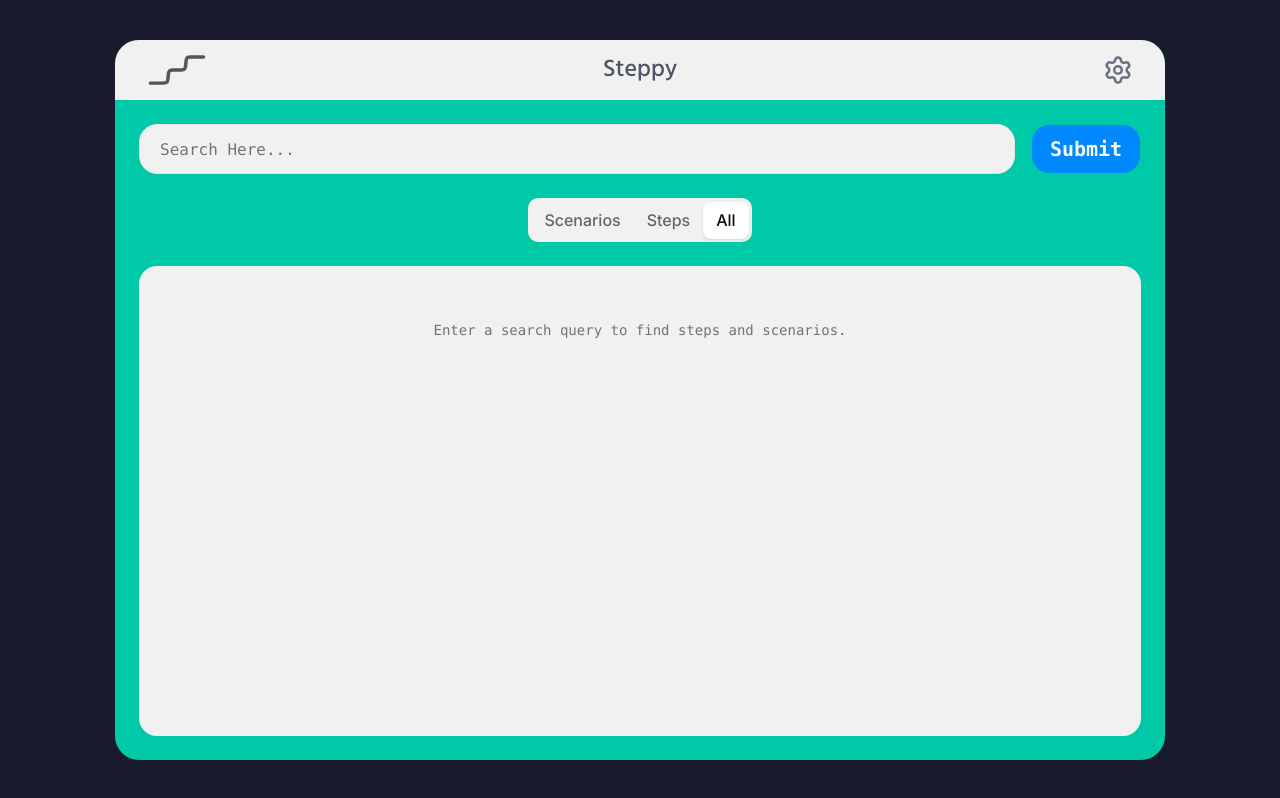
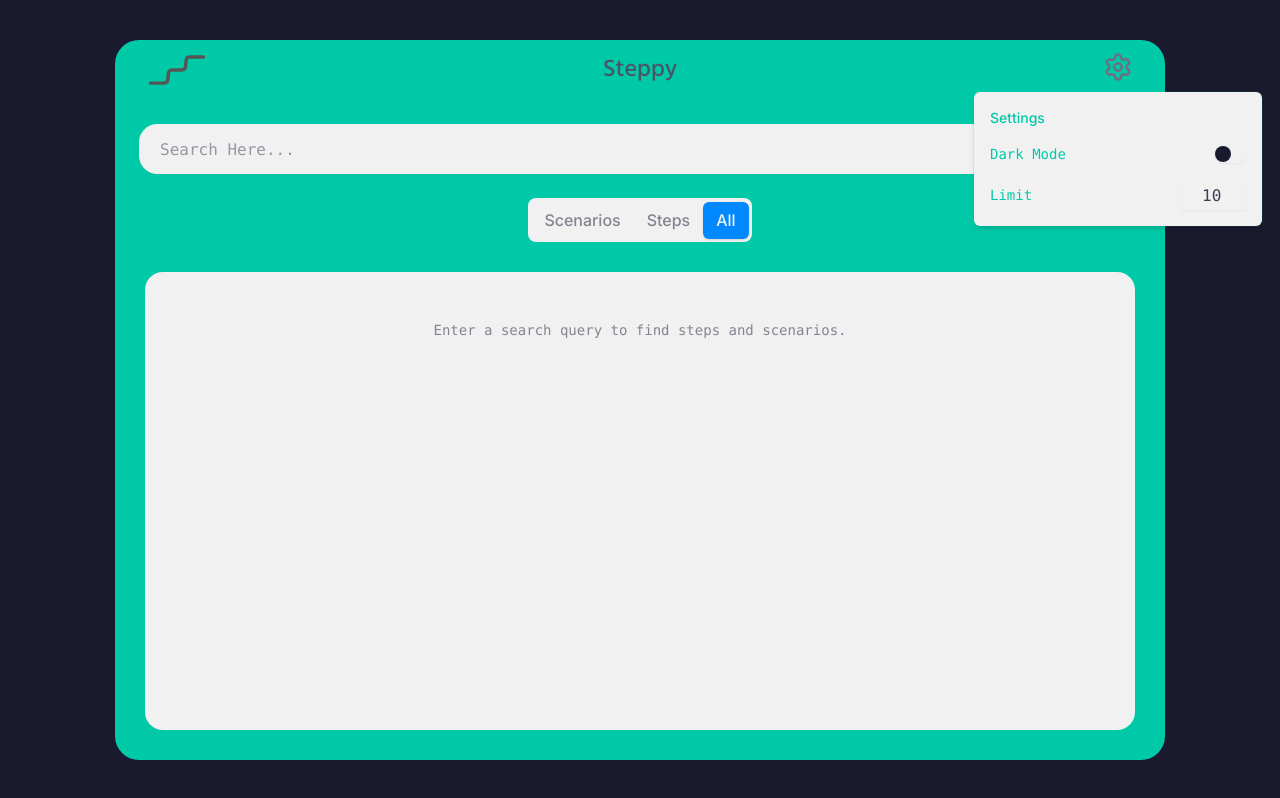
Before and after one commit to dev-roshan06/steppy-web-app, a Next.js app in the folder steppy-web/: page / in a window 1280 px wide. Both pictures are taken after a click on the button 1118 px from the left and 70 px from the top of the page. Built offline with nearby package versions, Linux system fonts and the light colour scheme.

Commit message:
darkmode and popover.tsx

```diff
--- a/steppy-web/src/app/globals.css
+++ b/steppy-web/src/app/globals.css
@@ -2,131 +2,119 @@
 @import "tw-animate-css";
 @import "shadcn/tailwind.css";
 
+/* ============================================================================
+   Dark Mode Variant
+   ========================================================================== */
 @custom-variant dark (&:is(.dark *));
 
+/* ============================================================================
+   Tailwind Theme Configuration
+   ========================================================================== */
 @theme inline {
-  --color-steppy-bg: #1a1a2e;
-  --color-steppy-teal: #00c9a7;
-  --color-steppy-blue: #0088ff;
-  --color-steppy-panel: #f1f1f2;
-  --color-background: var(--background);
-  --color-foreground: var(--foreground);
+    /* Semantic Colors */
+    --color-background: var(--bg-value);
+    --color-foreground: var(--fg-value);
+    --color-button: var(--btn-value);
+    --color-button-text: var(--btn-text-value);
+    --color-text: var(--text-value);
+    --color-input-text: var(--input-text-value);
+
+    /* UI Elements */
+    --color-popover: var(--popover-value);
+    --color-primary-foreground: var(--primary-foreground-value);
+    --color-input: var(--input-value);
+    --color-scroll-area: var(--scroll-area-value);
+    --color-tab-list: var(--tab-list-value);
+    --color-tab-list-text: var(--tab-list-text-value);
+    --color-tab: var(--tab-value);
+    --color-tab-text: var(--tab-text-value);
+
+    /* Base Design Tokens */
+    --color-ring: var(--ring);
+    --color-border: var(--border);
+
+    /* Typography */
     --font-sans: var(--font-sans);
     --font-heading: var(--font-sans);
-  --color-sidebar-ring: var(--sidebar-ring);
-  --color-sidebar-border: var(--sidebar-border);
-  --color-sidebar-accent-foreground: var(--sidebar-accent-foreground);
-  --color-sidebar-accent: var(--sidebar-accent);
-  --color-sidebar-primary-foreground: var(--sidebar-primary-foreground);
-  --color-sidebar-primary: var(--sidebar-primary);
-  --color-sidebar-foreground: var(--sidebar-foreground);
-  --color-sidebar: var(--sidebar);
-  --color-chart-5: var(--chart-5);
-  --color-chart-4: var(--chart-4);
-  --color-chart-3: var(--chart-3);
-  --color-chart-2: var(--chart-2);
-  --color-chart-1: var(--chart-1);
-  --color-ring: var(--ring);
-  --color-input: var(--input);
-  --color-border: var(--border);
-  --color-destructive: var(--destructive);
-  --color-accent-foreground: var(--accent-foreground);
-  --color-accent: var(--accent);
-  --color-muted-foreground: var(--muted-foreground);
-  --color-muted: var(--muted);
-  --color-secondary-foreground: var(--secondary-foreground);
-  --color-secondary: var(--secondary);
-  --color-primary-foreground: var(--primary-foreground);
-  --color-primary: var(--primary);
-  --color-popover-foreground: var(--popover-foreground);
-  --color-popover: var(--popover);
-  --color-card-foreground: var(--card-foreground);
-  --color-card: var(--card);
-  --radius-sm: calc(var(--radius) * 0.6);
-  --radius-md: calc(var(--radius) * 0.8);
-  --radius-lg: var(--radius);
-  --radius-xl: calc(var(--radius) * 1.4);
-  --radius-2xl: calc(var(--radius) * 1.8);
-  --radius-3xl: calc(var(--radius) * 2.2);
-  --radius-4xl: calc(var(--radius) * 2.6);
 }
 
+/* ============================================================================
+   Light Mode (Root / Default)
+   ========================================================================== */
 :root {
+    /* Base Brand Colors */
+    --color-light-screen: #1a1a2e;
+    --color-light-teal: #00c9a7;
+    --color-light-blue: #0088ff;
+    --color-light-text: #f1f1f2;
+    --color-dark-text: #3B3E4F;
+
+    /* Semantic Color Values (Light Mode) */
+    --bg-value: var(--color-light-screen);
+    --fg-value: var(--color-light-teal);
+    --btn-value: var(--color-light-blue);
+    --btn-text-value: #f1f1f2;
+    --text-value: var(--color-dark-text);
+    --input-text-value: var(--color-dark-text);
+    --popover-value: var(--color-light-text);
+    --primary-foreground-value: var(--color-light-text);
+    --input-value: var(--color-light-text);
+    --scroll-area-value: var(--color-light-text);
+    --tab-list-value: var(--color-light-text);
+    --tab-value: var(--color-light-blue);
+    --tab-list-text-value: var(--color-dark-text);
+    --tab-text-value: var(--color-light-text);
+
+    /* Design Tokens (oklch format for contrast/accessibility) */
     --background: oklch(1 0 0);
     --foreground: oklch(0.145 0 0);
-  --card: oklch(1 0 0);
-  --card-foreground: oklch(0.145 0 0);
-  --popover: oklch(1 0 0);
-  --popover-foreground: oklch(0.145 0 0);
-  --primary: oklch(0.205 0 0);
-  --primary-foreground: oklch(0.985 0 0);
-  --secondary: oklch(0.97 0 0);
-  --secondary-foreground: oklch(0.205 0 0);
-  --muted: oklch(0.97 0 0);
-  --muted-foreground: oklch(0.556 0 0);
-  --accent: oklch(0.97 0 0);
-  --accent-foreground: oklch(0.205 0 0);
-  --destructive: oklch(0.577 0.245 27.325);
+    --ring: oklch(0.708 0 0);
     --border: oklch(0.922 0 0);
-  --input: oklch(0.922 0 0);
-  --ring: oklch(0.708 0 0);
-  --chart-1: oklch(0.87 0 0);
-  --chart-2: oklch(0.556 0 0);
-  --chart-3: oklch(0.439 0 0);
-  --chart-4: oklch(0.371 0 0);
-  --chart-5: oklch(0.269 0 0);
-  --radius: 0.625rem;
-  --sidebar: oklch(0.985 0 0);
-  --sidebar-foreground: oklch(0.145 0 0);
-  --sidebar-primary: oklch(0.205 0 0);
-  --sidebar-primary-foreground: oklch(0.985 0 0);
-  --sidebar-accent: oklch(0.97 0 0);
-  --sidebar-accent-foreground: oklch(0.205 0 0);
-  --sidebar-border: oklch(0.922 0 0);
-  --sidebar-ring: oklch(0.708 0 0);
 }
 
+/* ============================================================================
+   Dark Mode
+   ========================================================================== */
 .dark {
-  --background: oklch(0.145 0 0);
-  --foreground: oklch(0.985 0 0);
-  --card: oklch(0.205 0 0);
-  --card-foreground: oklch(0.985 0 0);
-  --popover: oklch(0.205 0 0);
-  --popover-foreground: oklch(0.985 0 0);
-  --primary: oklch(0.922 0 0);
-  --primary-foreground: oklch(0.205 0 0);
-  --secondary: oklch(0.269 0 0);
-  --secondary-foreground: oklch(0.985 0 0);
-  --muted: oklch(0.269 0 0);
-  --muted-foreground: oklch(0.708 0 0);
-  --accent: oklch(0.269 0 0);
-  --accent-foreground: oklch(0.985 0 0);
-  --destructive: oklch(0.704 0.191 22.216);
+    /* Dark Brand Colors */
+    --color-dark-screen: #1a1a2e;
+    --color-dark-bg: #44475A;
+    --color-dark-purple: #bd93f9;
+
+    /* Semantic Color Values (Dark Mode) */
+    --bg-value: var(--color-dark-screen);
+    --fg-value: var(--color-dark-bg);
+    --btn-value: var(--color-dark-purple);
+    --btn-text-value: #f1f1f2;
+    --text-value: var(--color-light-text);
+    --input-text-value: var(--color-light-text);
+    --popover-value: var(--color-dark-text);
+    --primary-foreground-value: var(--color-dark-text);
+    --input-value: var(--color-light-text);
+    --scroll-area-value: var(--color-dark-text);
+    --tab-list-value: var(--color-light-text);
+    --tab-value: var(--color-dark-purple);
+    --tab-list-text-value: var(--color-dark-text);
+    --tab-text-value: var(--color-light-text);
+
+
+    /* Design Tokens (oklch - dark mode adjustments) */
+    --ring: oklch(0.556 0 0);
     --border: oklch(1 0 0 / 10%);
-  --input: oklch(1 0 0 / 15%);
-  --ring: oklch(0.556 0 0);
-  --chart-1: oklch(0.87 0 0);
-  --chart-2: oklch(0.556 0 0);
-  --chart-3: oklch(0.439 0 0);
-  --chart-4: oklch(0.371 0 0);
-  --chart-5: oklch(0.269 0 0);
-  --sidebar: oklch(0.205 0 0);
-  --sidebar-foreground: oklch(0.985 0 0);
-  --sidebar-primary: oklch(0.488 0.243 264.376);
-  --sidebar-primary-foreground: oklch(0.985 0 0);
-  --sidebar-accent: oklch(0.269 0 0);
-  --sidebar-accent-foreground: oklch(0.985 0 0);
-  --sidebar-border: oklch(1 0 0 / 10%);
-  --sidebar-ring: oklch(0.556 0 0);
 }
 
+/* ============================================================================
+   Base Styles
+   ========================================================================== */
 @layer base {
     * {
         @apply border-border outline-ring/50;
     }
+
     body {
         @apply bg-background text-foreground;
     }
+
     html {
         @apply font-sans;
     }
--- a/steppy-web/src/app/page.tsx
+++ b/steppy-web/src/app/page.tsx
@@ -58,7 +58,7 @@ export default function Home() {
     })();
 
     return (
-        <div className="flex justify-center items-center w-screen h-screen bg-steppy-bg">
+        <div className="flex justify-center items-center w-screen h-screen bg-background">
             <Screen>
                 <Header />
                 <div className="flex flex-col justify-center w-full px-[24px] gap-6">
@@ -76,15 +76,15 @@ export default function Home() {
                     <Toggle value={activeTab} onValueChange={v => setActiveTab(v as TabValue)} />
                 </div>
                 <div className="flex-1 min-h-0 w-full h-full px-[24px] pb-[24px]">
-                    <ScrollArea className="h-full w-full rounded-[18px] bg-steppy-panel p-1.5">
+                    <ScrollArea className="h-full w-full rounded-[18px] p-1.5">
                         <div className="flex flex-col gap-3 p-4">
                             {!results && !isLoading && (
-                                <p className="text-sm text-muted-foreground text-center py-8" style={{ fontFamily: "Monaco, Menlo, monospace" }}>
+                                <p className="text-sm text-text/60 text-center py-8" style={{ fontFamily: "Monaco, Menlo, monospace" }}>
                                     Enter a search query to find steps and scenarios.
                                 </p>
                             )}
                             {results && visibleResults.length === 0 && (
-                                <p className="text-sm text-muted-foreground text-center py-8" style={{ fontFamily: "Monaco, Menlo, monospace" }}>
+                                <p className="text-sm text-text/60 text-center py-8" style={{ fontFamily: "Monaco, Menlo, monospace" }}>
                                     No results found.
                                 </p>
                             )}
--- a/steppy-web/src/components/ui/button.tsx
+++ b/steppy-web/src/components/ui/button.tsx
@@ -10,7 +10,7 @@ const buttonVariants = cva(
   {
     variants: {
       variant: {
-        default: "[font-family:Monaco,Menlo,monospace] bg-steppy-blue text-xl text-primary-foreground hover:bg-steppy-blue/80"
+        default: "[font-family:Monaco,Menlo,monospace] text-xl text-button-text bg-button"
       },
       size: {
         default: "h-[50px] w-[110px] rounded-[18px]"
--- a/steppy-web/src/components/ui/header.tsx
+++ b/steppy-web/src/components/ui/header.tsx
@@ -1,19 +1,58 @@
+"use client"
+
 import Image from "next/image"
 import logo from "@/assets/steppy-logo.svg"
 import { Settings } from "lucide-react"
+import { useState } from "react"
+import {PopoverTrigger, Popover, PopoverTitle, PopoverContent} from "@/components/ui/popover";
+import {Switch} from "@/components/ui/switch";
+import {Input} from "@/components/ui/input";
 
 export function Header() {
+    const [darkMode, setDarkMode] = useState(false)
+    const [limit, setLimit] = useState(10)
+
+    function handleDarkMode(checked: boolean) {
+        setDarkMode(checked)
+        document.documentElement.classList.toggle("dark", checked)
+    }
+
+    function handleLimitChange(e: React.ChangeEvent<HTMLInputElement>) {
+        const val = parseInt(e.target.value)
+        if (!isNaN(val)) setLimit(val)
+    }
+
     return (
-        <div className="relative flex items-center w-full h-[60px] bg-steppy-panel rounded-t-[24px] px-8">
+        <div className="relative flex items-center w-full h-[60px] bg-steppy-teal rounded-t-[24px] px-8">
             <button>
                 <Image src={logo} alt="Steppy logo" height={60} width={60} />
             </button>
-            <span className="absolute left-1/2 -translate-x-1/2 text-2xl font-medium text-gray-600" style={{ fontFamily: 'var(--font-hind)' }}>
+            <span className="absolute left-1/2 -translate-x-1/2 text-2xl font-medium text-gray-600 dark:text-[#F8F8F2]" style={{ fontFamily: 'var(--font-hind)' }}>
                 Steppy
             </span>
-            <button className="ml-auto text-gray-500 hover:text-gray-700">
-                <Settings size={30} />
-            </button>
+            <Popover>
+                <PopoverTrigger className="ml-auto">
+                    <button className="text-gray-500 hover:text-gray-700">
+                        <Settings size={30} />
+                    </button>
+                </PopoverTrigger>
+                <PopoverContent>
+                    <PopoverTitle>Settings</PopoverTitle>
+                    <div className="flex items-center justify-between">
+                        <p style={{ fontFamily: 'Monaco, Menlo, monospace' }}>Dark Mode</p>
+                        <Switch checked={darkMode} onCheckedChange={handleDarkMode} />
+                    </div>
+                    <div className="flex items-center justify-between">
+                        <p style={{ fontFamily: 'Monaco, Menlo, monospace' }}>Limit</p>
+                        <Input
+                            id="limit"
+                            value={limit}
+                            onChange={handleLimitChange}
+                            className={`w-[65px] h-[30px] rounded-xs`}
+                        />
+                    </div>
+                </PopoverContent>
+            </Popover>
         </div>
     )
 }
--- a/steppy-web/src/components/ui/input.tsx
+++ b/steppy-web/src/components/ui/input.tsx
@@ -9,7 +9,7 @@ function Input({ className, type, ...props }: React.ComponentProps<"input">) {
       type={type}
       data-slot="input"
       className={cn(
-        "[font-family:Monaco,Menlo,monospace] h-[50px] w-full min-w-0 rounded-[18px] border border-input bg-steppy-panel px-5 py-1 text-lg shadow-xs transition-[color,box-shadow] outline-none file:inline-flex file:h-7 file:border-0 file:bg-transparent file:text-sm file:font-medium file:text-foreground placeholder:text-muted-foreground focus-visible:border-ring focus-visible:ring-3 focus-visible:ring-ring/50 disabled:pointer-events-none disabled:cursor-not-allowed disabled:opacity-50 aria-invalid:border-destructive aria-invalid:ring-3 aria-invalid:ring-destructive/20 md:text-base dark:bg-input/30 dark:aria-invalid:border-destructive/50 dark:aria-invalid:ring-destructive/40",
+        "[font-family:Monaco,Menlo,monospace] h-[50px] w-full min-w-0 rounded-[18px] border border-input bg-input px-5 py-1 text-lg text-input-text shadow-xs transition-[color,box-shadow] outline-none file:inline-flex file:h-7 file:border-0 file:bg-transparent file:text-sm file:font-medium file:text-input-text placeholder:text-input-text/50 focus-visible:border-ring focus-visible:ring-3 focus-visible:ring-ring/50 disabled:pointer-events-none disabled:cursor-not-allowed disabled:opacity-50 aria-invalid:border-destructive aria-invalid:ring-3 aria-invalid:ring-destructive/20 md:text-base dark:aria-invalid:border-destructive/50 dark:aria-invalid:ring-destructive/40",
         className
       )}
       {...props}
--- /dev/null
+++ b/steppy-web/src/components/ui/popover.tsx
@@ -0,0 +1,90 @@
+"use client"
+
+import * as React from "react"
+import { Popover as PopoverPrimitive } from "@base-ui/react/popover"
+
+import { cn } from "@/lib/utils"
+
+function Popover({ ...props }: PopoverPrimitive.Root.Props) {
+  return <PopoverPrimitive.Root data-slot="popover" {...props} />
+}
+
+function PopoverTrigger({ ...props }: PopoverPrimitive.Trigger.Props) {
+  return <PopoverPrimitive.Trigger data-slot="popover-trigger" {...props} />
+}
+
+function PopoverContent({
+  className,
+  align = "center",
+  alignOffset = 0,
+  side = "bottom",
+  sideOffset = 4,
+  ...props
+}: PopoverPrimitive.Popup.Props &
+  Pick<
+    PopoverPrimitive.Positioner.Props,
+    "align" | "alignOffset" | "side" | "sideOffset"
+  >) {
+  return (
+    <PopoverPrimitive.Portal>
+      <PopoverPrimitive.Positioner
+        align={align}
+        alignOffset={alignOffset}
+        side={side}
+        sideOffset={sideOffset}
+        className="isolate z-50"
+      >
+        <PopoverPrimitive.Popup
+          data-slot="popover-content"
+          className={cn(
+            "z-50 flex w-72 origin-(--transform-origin) flex-col gap-4 rounded-md bg-popover p-4 text-sm text-popover-foreground shadow-md ring-1 ring-foreground/10 outline-hidden duration-100 data-[side=bottom]:slide-in-from-top-2 data-[side=inline-end]:slide-in-from-left-2 data-[side=inline-start]:slide-in-from-right-2 data-[side=left]:slide-in-from-right-2 data-[side=right]:slide-in-from-left-2 data-[side=top]:slide-in-from-bottom-2 data-open:animate-in data-open:fade-in-0 data-open:zoom-in-95 data-closed:animate-out data-closed:fade-out-0 data-closed:zoom-out-95",
+            className
+          )}
+          {...props}
+        />
+      </PopoverPrimitive.Positioner>
+    </PopoverPrimitive.Portal>
+  )
+}
+
+function PopoverHeader({ className, ...props }: React.ComponentProps<"div">) {
+  return (
+    <div
+      data-slot="popover-header"
+      className={cn("flex flex-col gap-1 text-sm", className)}
+      {...props}
+    />
+  )
+}
+
+function PopoverTitle({ className, ...props }: PopoverPrimitive.Title.Props) {
+  return (
+    <PopoverPrimitive.Title
+      data-slot="popover-title"
+      className={cn("font-heading font-medium", className)}
+      {...props}
+    />
+  )
+}
+
+function PopoverDescription({
+  className,
+  ...props
+}: PopoverPrimitive.Description.Props) {
+  return (
+    <PopoverPrimitive.Description
+      data-slot="popover-description"
+      className={cn("text-muted-foreground", className)}
+      {...props}
+    />
+  )
+}
+
+export {
+  Popover,
+  PopoverContent,
+  PopoverDescription,
+  PopoverHeader,
+  PopoverTitle,
+  PopoverTrigger,
+}
--- a/steppy-web/src/components/ui/screen.tsx
+++ b/steppy-web/src/components/ui/screen.tsx
@@ -2,7 +2,7 @@ import React from "react";
 
 export default function Screen({ children }: { children: React.ReactNode }) {
     return (
-        <div className="flex flex-col items-center w-[1050px] h-[720px] bg-steppy-teal rounded-[24px] gap-6">
+        <div className="flex flex-col items-center w-[1050px] h-[720px] bg-foreground rounded-[24px] gap-6">
             {children}
         </div>
     )
--- a/steppy-web/src/components/ui/scroll-area.tsx
+++ b/steppy-web/src/components/ui/scroll-area.tsx
@@ -18,7 +18,7 @@ function ScrollArea({
     >
       <ScrollAreaPrimitive.Viewport
         data-slot="scroll-area-viewport"
-        className="size-full rounded-[inherit] transition-[color,box-shadow] outline-none focus-visible:ring-[3px] focus-visible:ring-ring/50 focus-visible:outline-1"
+        className="bg-scroll-area size-full rounded-[inherit] transition-[color,box-shadow] outline-none focus-visible:ring-[3px] focus-visible:ring-ring/50 focus-visible:outline-1"
       >
         {children}
       </ScrollAreaPrimitive.Viewport>
--- /dev/null
+++ b/steppy-web/src/components/ui/switch.tsx
@@ -0,0 +1,32 @@
+"use client"
+
+import { Switch as SwitchPrimitive } from "@base-ui/react/switch"
+
+import { cn } from "@/lib/utils"
+
+function Switch({
+  className,
+  size = "default",
+  ...props
+}: SwitchPrimitive.Root.Props & {
+  size?: "sm" | "default"
+}) {
+  return (
+    <SwitchPrimitive.Root
+      data-slot="switch"
+      data-size={size}
+      className={cn(
+        "peer group/switch relative inline-flex shrink-0 items-center rounded-full border border-transparent shadow-xs transition-all outline-none after:absolute after:-inset-x-3 after:-inset-y-2 focus-visible:border-ring focus-visible:ring-3 focus-visible:ring-ring/50 aria-invalid:border-destructive aria-invalid:ring-3 aria-invalid:ring-destructive/20 data-[size=default]:h-[18.4px] data-[size=default]:w-[32px] data-[size=sm]:h-[14px] data-[size=sm]:w-[24px] dark:aria-invalid:border-destructive/50 dark:aria-invalid:ring-destructive/40 data-checked:bg-primary data-unchecked:bg-input dark:data-unchecked:bg-input/80 data-disabled:cursor-not-allowed data-disabled:opacity-50",
+        className
+      )}
+      {...props}
+    >
+      <SwitchPrimitive.Thumb
+        data-slot="switch-thumb"
+        className="pointer-events-none block rounded-full bg-background ring-0 transition-transform group-data-[size=default]/switch:size-4 group-data-[size=sm]/switch:size-3 group-data-[size=default]/switch:data-checked:translate-x-[calc(100%-2px)] group-data-[size=sm]/switch:data-checked:translate-x-[calc(100%-2px)] dark:data-checked:bg-primary-foreground group-data-[size=default]/switch:data-unchecked:translate-x-0 group-data-[size=sm]/switch:data-unchecked:translate-x-0 dark:data-unchecked:bg-foreground"
+      />
+    </SwitchPrimitive.Root>
+  )
+}
+
+export { Switch }
--- a/steppy-web/src/components/ui/tabs.tsx
+++ b/steppy-web/src/components/ui/tabs.tsx
@@ -24,11 +24,11 @@ function Tabs({
 }
 
 const tabsListVariants = cva(
-  "group/tabs-list inline-flex w-fit items-center justify-center rounded-lg p-[3px] text-muted-foreground group-data-horizontal/tabs:h-11 group-data-vertical/tabs:h-fit group-data-vertical/tabs:flex-col data-[variant=line]:rounded-none",
+  "group/tabs-list inline-flex w-fit items-center justify-center rounded-lg p-[3px] group-data-horizontal/tabs:h-11 group-data-vertical/tabs:h-fit group-data-vertical/tabs:flex-col data-[variant=line]:rounded-none",
   {
     variants: {
       variant: {
-        default: "bg-steppy-panel",
+        default: "bg-tab-list text-tab-list-text/60",
         line: "gap-1 bg-transparent",
       },
     },
@@ -58,9 +58,9 @@ function TabsTrigger({ className, ...props }: TabsPrimitive.Tab.Props) {
     <TabsPrimitive.Tab
       data-slot="tabs-trigger"
       className={cn(
-        "relative inline-flex h-[calc(100%-1px)] flex-1 items-center justify-center gap-1.5 rounded-md border border-transparent px-3 py-1.5 text-base font-medium whitespace-nowrap text-foreground/60 transition-all group-data-vertical/tabs:w-full group-data-vertical/tabs:justify-start hover:text-foreground focus-visible:border-ring focus-visible:ring-[3px] focus-visible:ring-ring/50 focus-visible:outline-1 focus-visible:outline-ring disabled:pointer-events-none disabled:opacity-50 aria-disabled:pointer-events-none aria-disabled:opacity-50 dark:text-muted-foreground dark:hover:text-foreground group-data-[variant=default]/tabs-list:data-active:shadow-sm group-data-[variant=line]/tabs-list:data-active:shadow-none [&_svg]:pointer-events-none [&_svg]:shrink-0 [&_svg:not([class*='size-'])]:size-4",
-        "group-data-[variant=line]/tabs-list:bg-transparent group-data-[variant=line]/tabs-list:data-active:bg-transparent dark:group-data-[variant=line]/tabs-list:data-active:border-transparent dark:group-data-[variant=line]/tabs-list:data-active:bg-transparent",
-        "data-active:bg-background data-active:text-foreground dark:data-active:border-input dark:data-active:bg-input/30 dark:data-active:text-foreground",
+        "relative inline-flex h-[calc(100%-1px)] flex-1 items-center justify-center gap-1.5 rounded-md border border-transparent px-3 py-1.5 text-base font-medium whitespace-nowrap text-tab-list-text/60 transition-all group-data-vertical/tabs:w-full group-data-vertical/tabs:justify-start hover:text-tab-list-text focus-visible:border-ring focus-visible:ring-[3px] focus-visible:ring-ring/50 focus-visible:outline-1 focus-visible:outline-ring disabled:pointer-events-none disabled:opacity-50 aria-disabled:pointer-events-none aria-disabled:opacity-50 group-data-[variant=default]/tabs-list:data-active:shadow-sm group-data-[variant=line]/tabs-list:data-active:shadow-none [&_svg]:pointer-events-none [&_svg]:shrink-0 [&_svg:not([class*='size-'])]:size-4",
+        "group-data-[variant=line]/tabs-list:bg-transparent group-data-[variant=line]/tabs-list:data-active:bg-transparent",
+        "data-active:bg-tab data-active:text-tab-text",
         "after:absolute after:bg-foreground after:opacity-0 after:transition-opacity group-data-horizontal/tabs:after:inset-x-0 group-data-horizontal/tabs:after:bottom-[-5px] group-data-horizontal/tabs:after:h-0.5 group-data-vertical/tabs:after:inset-y-0 group-data-vertical/tabs:after:-right-1 group-data-vertical/tabs:after:w-0.5 group-data-[variant=line]/tabs-list:data-active:after:opacity-100",
         className
       )}
```
Lines whose indentation alone changed are shown as unchanged.
